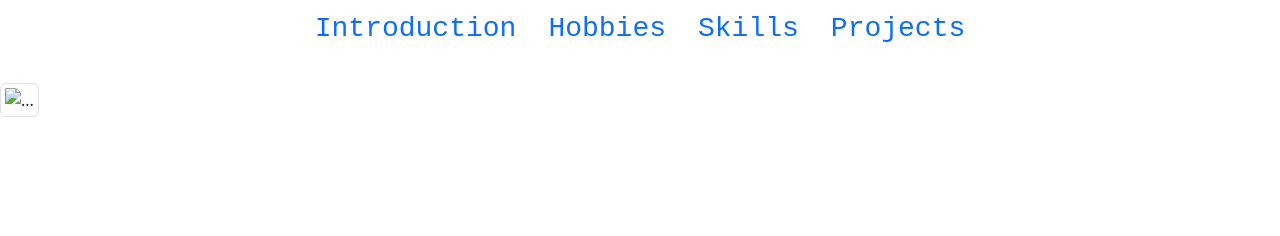
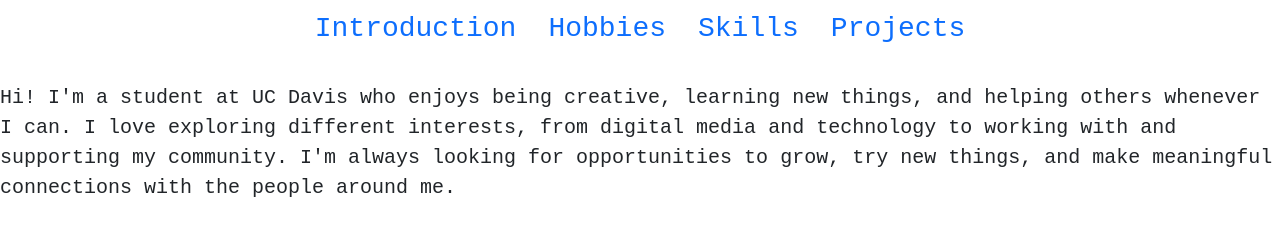
Before and after one commit to khanmaryum92/about_me, a plain HTML site: page index.html in a window 1280 px wide. Drawn offline with nearby package versions, Linux system fonts and the light colour scheme.

Commit message:
bio
added a bio

```diff
--- a/index.html
+++ b/index.html
@@ -30,7 +30,7 @@
       </li>
     </ul>
 
- <img src="..." class="img-thumbnail" alt="...">
+<p>Hi! I'm a student at UC Davis who enjoys being creative, learning new things, and helping others whenever I can. I love exploring different interests, from digital media and technology to working with and supporting my community. I'm always looking for opportunities to grow, try new things, and make meaningful connections with the people around me.</p>
 
     <script
       src="https://cdn.jsdelivr.net/npm/bootstrap@5.3.8/dist/js/bootstrap.bundle.min.js"
--- a/style.css
+++ b/style.css
@@ -31,3 +31,8 @@
 .accordion-header {
   font-family: "Courier New", Courier, monospace;
 }
+
+p {
+  font-family: "Courier New", Courier, monospace;
+  font-size: 20px;
+}
```
